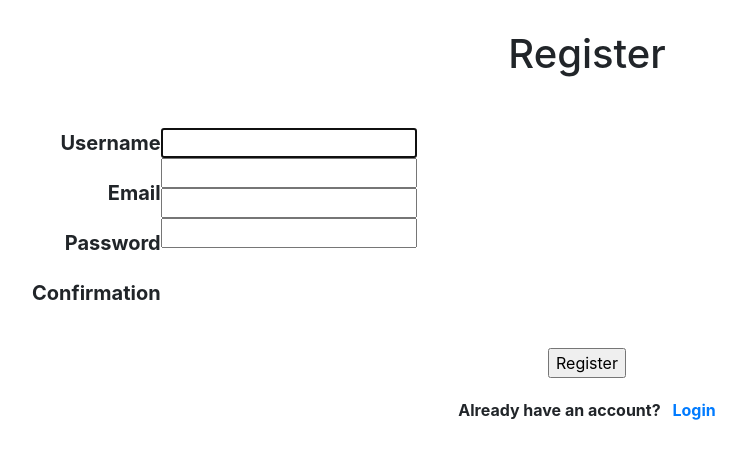
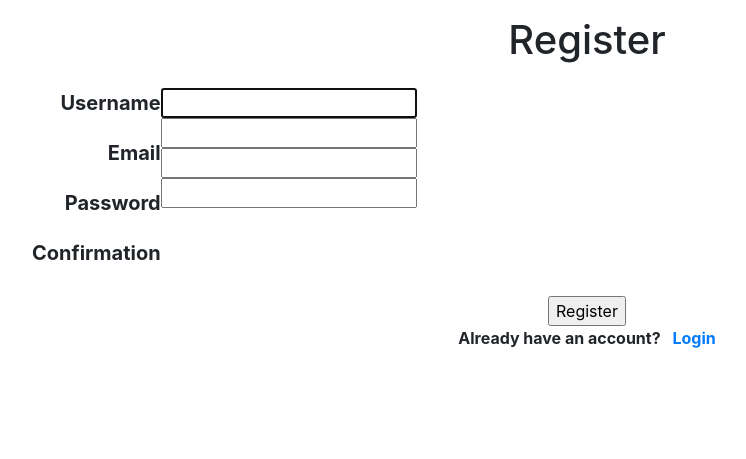
Before and after one commit to Rikucode/WebChess, a Django app: page /register/ in a window 1280 px wide. Shown: the part 70-529 px from the top of the page, without its empty margins (53-799 px from the left). Run offline with Django 4.2, Linux system fonts and the light colour scheme; some libraries are stand-ins or nearby versions.

Commit message:
Update register.html

```diff
--- a/users/templates/users/register.html
+++ b/users/templates/users/register.html
@@ -8,8 +8,8 @@
 <script src="https://ajax.googleapis.com/ajax/libs/jquery/3.3.1/jquery.min.js"></script>
 <link rel="stylesheet" href="https://use.fontawesome.com/releases/v5.6.1/css/all.css" integrity="sha384-gfdkjb5BdAXd+lj+gudLWI+BXq4IuLW5IT+brZEZsLFm++aCMlF1V92rMkPaX4PP" crossorigin="anonymous">
 <div class="container"  align='center'>
-    <h1 style="margin: 30px" align='center'>Register</h1>
-    <div style="margin-top: 50px; margin-bottom: 20px">
+    <h1 style="margin: 2vh" align='center'>Register</h1>
+    <div style="margin-top: 3vh">
         <form method="POST" action="">
             {% csrf_token %}
             <div style="display: flex;">
@@ -26,7 +26,7 @@
                     <div class="input-box">{{form.password2}}</div>
                 </div>
             </div>
-            <div align='center' style="margin-top: 20px"><input type="submit" class='login_btn' value="Register"></div>
+            <div align='center' style="margin-top: 1vh"><input type="submit" class='login_btn' value="Register"></div>
         </form>
     </div>
     <div  style="font-weight: bold; margin-bottom: 2vh">
```
